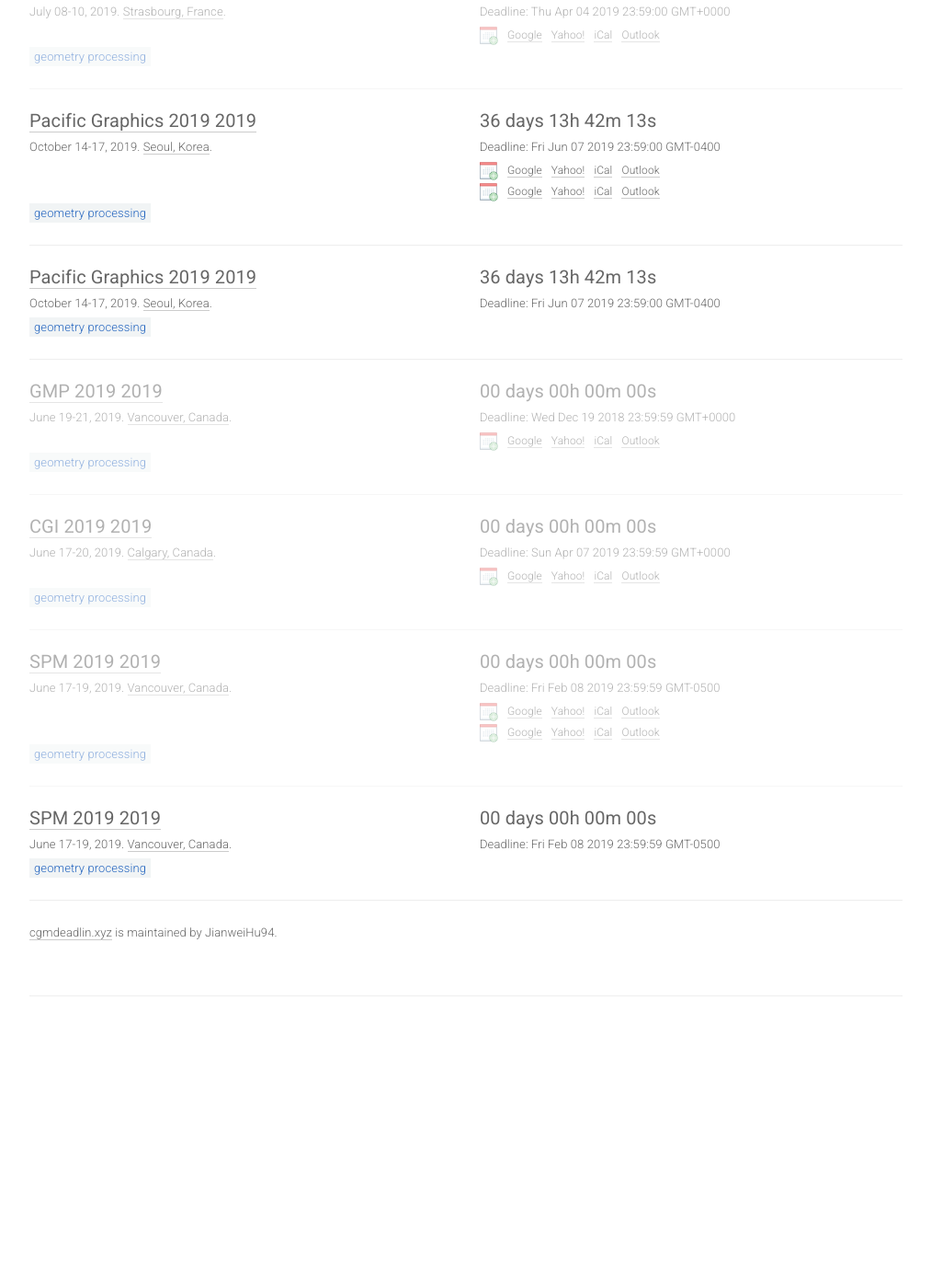
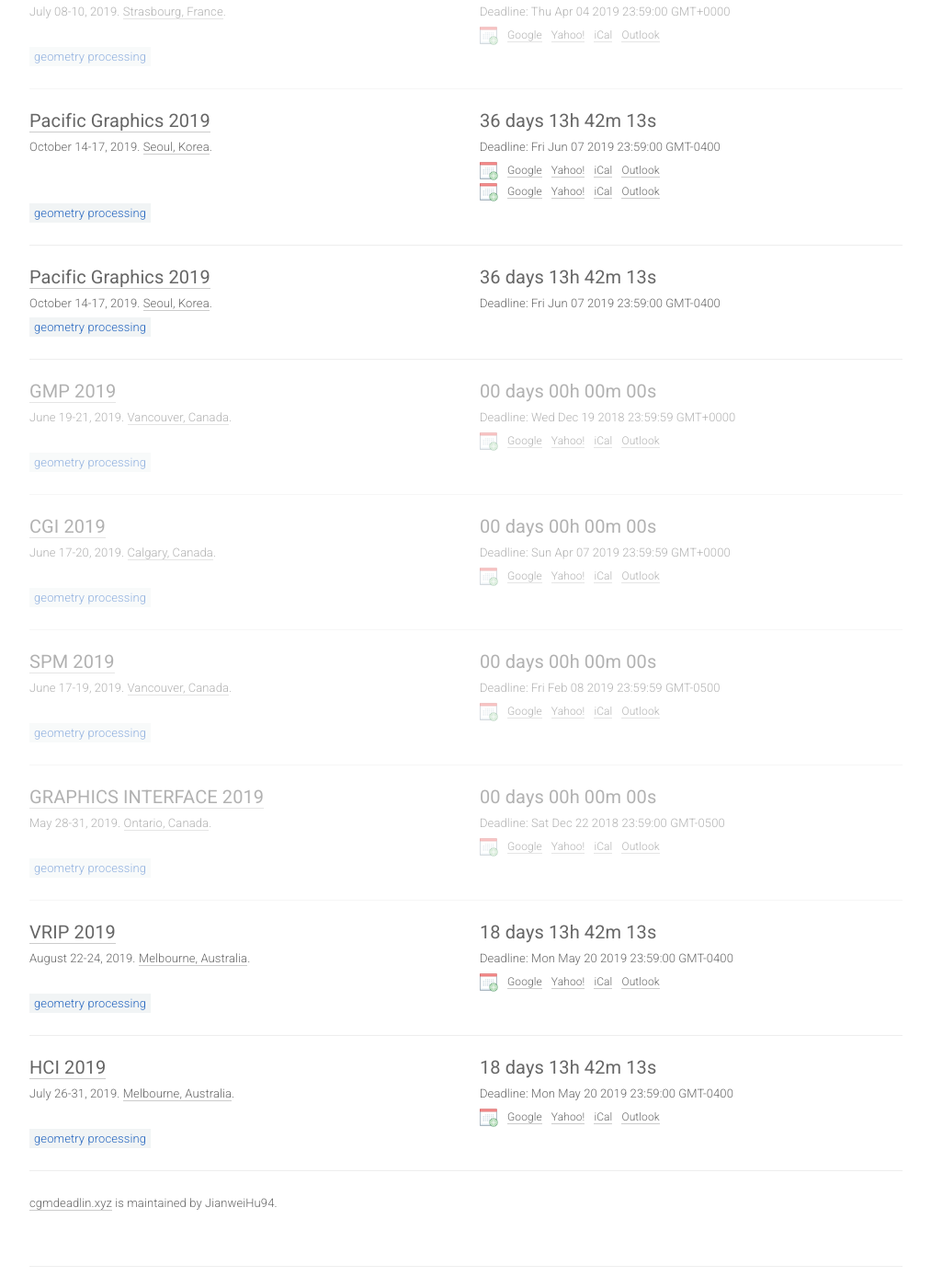
Before and after one commit to JianweiHu94/cgm-deadlines, a Jekyll site: the page built from index.html, in a window 1280 px wide and 1400 px high, scrolled down 1249 px. Shown: the whole window at 92% size, without its empty margins (133-1146 px from the left). Built offline with Jekyll 4.4.1, drawn with Linux system fonts in a browser that asks for light colours; nearby versions of some CDN libraries; before the commit the page ends 2355 px from its top, so only the background shows below that; some of the changed text lies outside the part shown.

Commit message:
Update conferences.yml

```diff
--- a/_data/conferences.yml
+++ b/_data/conferences.yml
@@ -1,6 +1,6 @@
 ---
 
-- title: ACMMM 2019
+- title: ACMMM
   year: 2019
   id: acmmm2019
   link: https://www.acmmm.org/2019
@@ -9,7 +9,7 @@
   place: Nice, France
   sub: MM
 
-- title: SIGGRAPH ASIA 2019
+- title: SIGGRAPH ASIA
   year: 2019
   id: sigasia2019
   link: https://sa2019.siggraph.org
@@ -19,7 +19,7 @@
   place: Brisbane, Australia
   sub: GP
 
-- title: EuroGraphics 2019
+- title: EuroGraphics
   year: 2019
   id: eg2019
   link: https://www.eurographics2019.it
@@ -29,7 +29,7 @@
   place: Genova, Italy
   sub: GP
 
-- title: I3D 2019
+- title: I3D
   year: 2019
   id: i3d2019
   link: http://i3dsymposium.github.io/2019
@@ -39,7 +39,7 @@
   place: Montreal, Quebec, Canada
   sub: GP
 
-- title: EGSR 2019
+- title: EGSR
   year: 2019
   id: egsr2019
   link: http://egsr2019.icube.unistra.fr
@@ -49,7 +49,7 @@
   place: Strasbourg, France
   sub: GP
 
-- title: SCA 2019
+- title: SCA
   year: 2019
   id: sca2019
   link: https://sca2019.kaist.ac.kr
@@ -60,7 +60,7 @@
   sub: GP
 
 
-- title: SGP 2019
+- title: SGP
   year: 2019
   id: sgp2019
   link: https://sgp2019.di.unimi.it/
@@ -70,7 +70,7 @@
   place: Milan, Italy
   sub: GP
 
-- title: HPG 2019
+- title: HPG
   year: 2019
   id: hpg2019
   link: https://www.highperformancegraphics.org/2019/
@@ -80,7 +80,7 @@
   place: Strasbourg, France
   sub: GP
 
-- title: Pacific Graphics 2019
+- title: Pacific Graphics
   year: 2019
   id: pg2019
   link: http://pg19.org/
@@ -90,7 +90,7 @@
   place: Seoul, Korea
   sub: GP
 
-- title: Pacific Graphics 2019
+- title: Pacific Graphics
   year: 2019
   id: pg2019
   link: http://pg19.org/
@@ -100,7 +100,7 @@
   place: Seoul, Korea
   sub: GP
 
-- title: GMP 2019
+- title: GMP
   year: 2019
   id: gmp2019
   link: https://gmpconf.github.io/GMP2019/index.html
@@ -110,7 +110,7 @@
   place: Vancouver, Canada
   sub: GP
 
-- title: CGI 2019
+- title: CGI
   year: 2019
   id: cgi2019
   link: http://www.cgs-network.org/cgi19/
@@ -120,7 +120,7 @@
   place: Calgary, Canada
   sub: GP
 
-- title: SPM 2019
+- title: SPM
   year: 2019
   id: smp2019
   link: https://project.inria.fr/spm2019/
@@ -130,12 +130,32 @@
   place: Vancouver, Canada
   sub: GP
 
-- title: SPM 2019
+- title: GRAPHICS INTERFACE
   year: 2019
-  id: smp2019
-  link: https://project.inria.fr/spm2019/
-  deadline: '2019-02-08 23:59:59'
+  id: gi2019
+  link: http://graphicsinterface.org/conference/2019/
+  deadline: '2018-12-22 23:59:00'
+  timezone: EST
+  date: May 28-31, 2019
+  place: Ontario, Canada
+  sub: GP
+
+- title: VRIP
+  year: 2019
+  id: virp2019
+  link: http://www.vrip.org/
+  deadline: '2019-05-20 23:59:00'
   timezone:
-  date: June 17-19, 2019
-  place: Vancouver, Canada
+  date: August 22-24, 2019
+  place: Melbourne, Australia
   sub: GP
+
+- title: HCI
+  year: 2019
+  id: hci2019
+  link: http://2019.hci.international/
+  deadline: '2019-05-20 23:59:00'
+  timezone:
+  date: July 26-31, 2019
+  place: Melbourne, Australia
+  sub: GP
```
